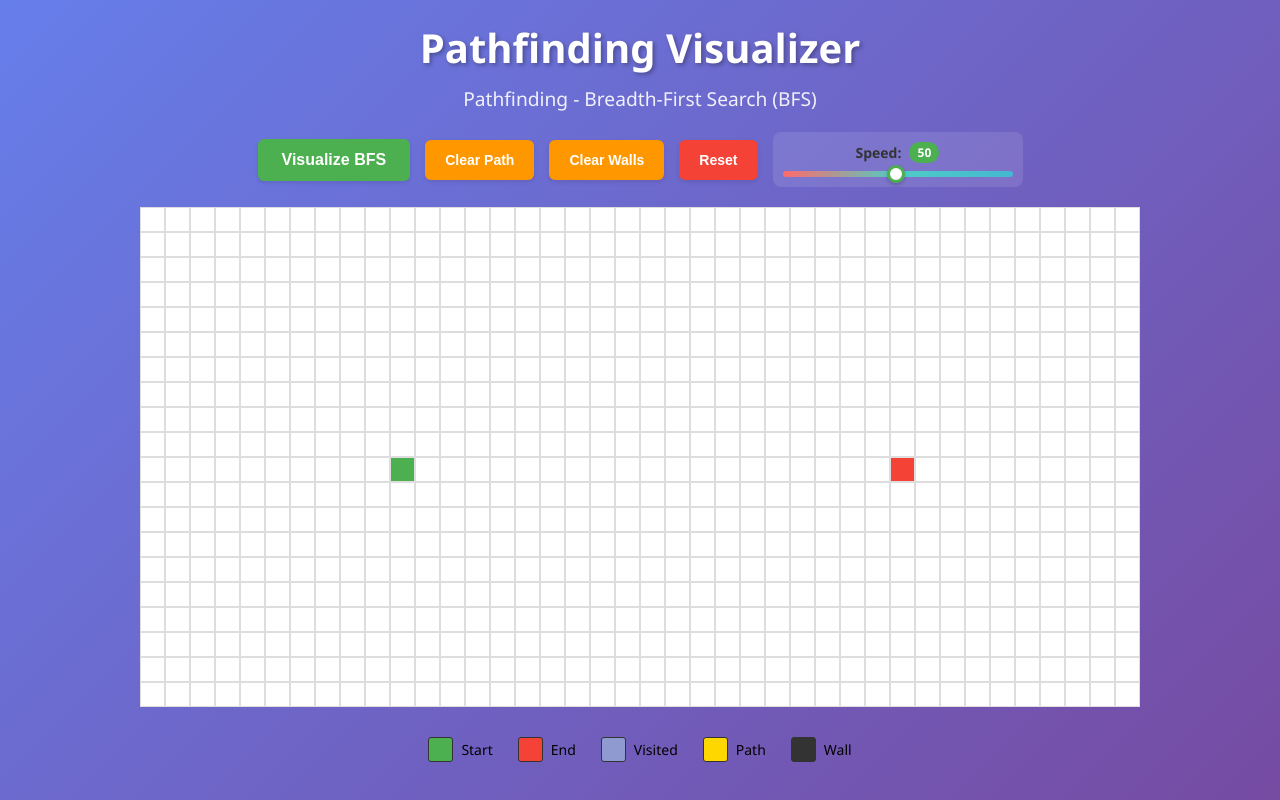
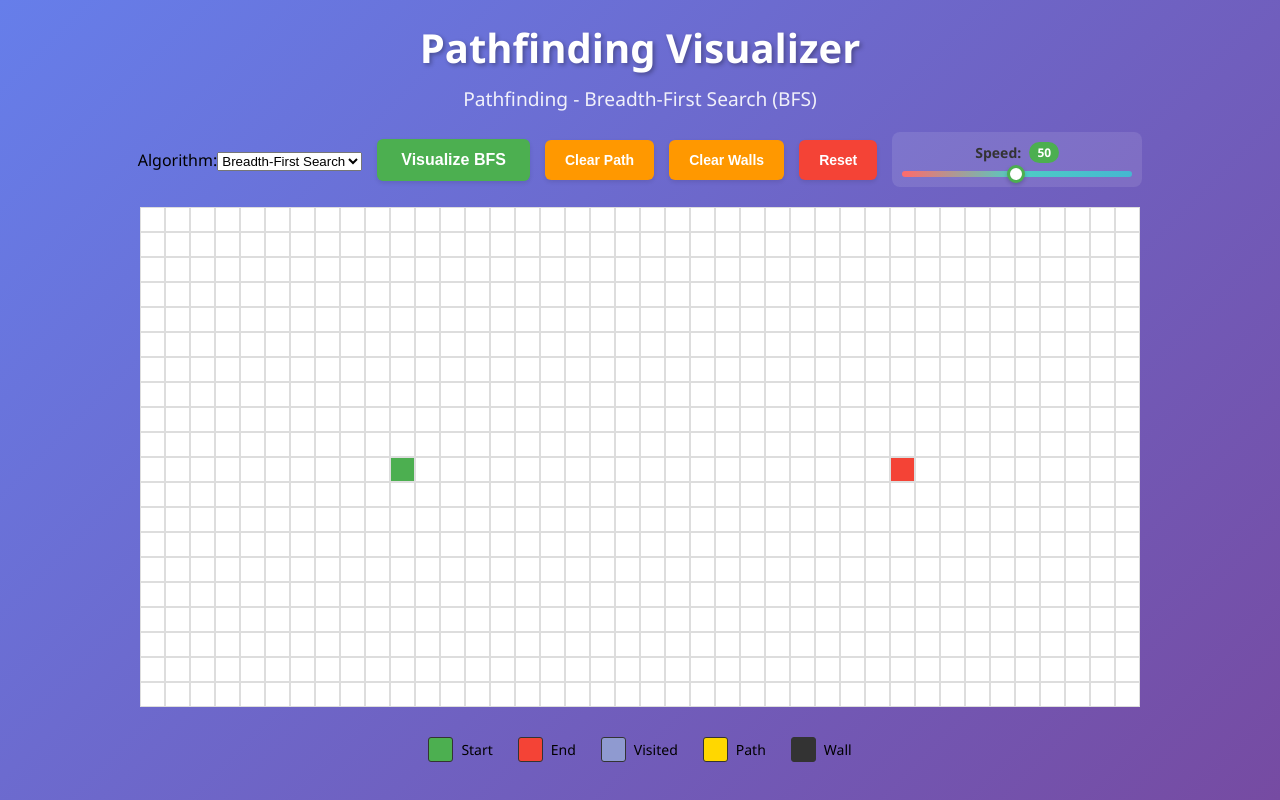
Before and after one commit to sagrvma/algorithm-visualizer, a React app: page / in a window 1280 px wide. Built offline with nearby package versions, Linux system fonts and the light colour scheme; the HTML template or start-up script is replaced by a standard one.

Commit message:
added option to select either of the 2 algorithms

```diff
--- a/src/features/pathfinding/PathfindingVisualizer.tsx
+++ b/src/features/pathfinding/PathfindingVisualizer.tsx
@@ -4,6 +4,7 @@ import createInitialGrid, { END_NODE, START_NODE } from "./utils/gridHelpers";
 import { bfs, getShortestPath } from "./algorithms/bfs";
 import Grid from "./components/Grid";
 import "./PathfindingVisualizer.css";
+import { dijkstra } from "./algorithms/dijkstra";
 
 const PathFindingVisualizer = () => {
   //STATE MANAGEMENT
@@ -11,6 +12,13 @@ const PathFindingVisualizer = () => {
   const [isMousePressed, setIsMousePressed] = useState<boolean>(false); //Used for click-and-drag wall drawing functionality
   const [isVisualizing, setIsVisualizing] = useState<boolean>(false); //To prevent user from drawing walls or starting another animation while the visualization animation is already running
   const [speed, setSpeed] = useState<number>(50);
+  const [algorithm, setAlgorithm] = useState<"BFS" | "DIJKSTRA">("BFS");
+
+  //ALGORITHM CHANGE HANDLER
+  const handleAlgorithmChange = (e: React.ChangeEvent<HTMLSelectElement>) => {
+    const selectedAlgorithm = e.target.value as "BFS" | "DIJKSTRA";
+    setAlgorithm(selectedAlgorithm);
+  };
 
   //SPEED CHANGE HANDLER
   const handleSpeedChange = (e: React.ChangeEvent<HTMLInputElement>): void => {
@@ -79,7 +87,7 @@ const PathFindingVisualizer = () => {
 
   //VISUALIZATION LOGIC
 
-  const visualizeBFS = (): void => {
+  const visualizeAlgorithm = (): void => {
     if (isVisualizing) {
       return;
     }
@@ -102,7 +110,13 @@ const PathFindingVisualizer = () => {
     const startTile = gridCopy[START_NODE.row][START_NODE.col];
     const endTile = gridCopy[END_NODE.row][END_NODE.col];
 
-    const visitedTiles = bfs(gridCopy, startTile, endTile);
+    let visitedTiles: TileType[] = [];
+
+    if (algorithm === "BFS") {
+      visitedTiles = bfs(gridCopy, startTile, endTile);
+    } else if (algorithm === "DIJKSTRA") {
+      visitedTiles = dijkstra(gridCopy, startTile, endTile);
+    }
 
     const shortestPath = getShortestPath(endTile);
 
@@ -219,7 +233,19 @@ const PathFindingVisualizer = () => {
     //adding mouseUp handler here so it works even if the mouse pointer leaves the grid
     <div className="visualizerWrapper" onMouseUp={handleMouseUp}>
       <div className="controls">
-        <button onClick={visualizeBFS} disabled={isVisualizing}>
+        <div className="algorithm-selector">
+          <label htmlFor="algorithm-select">Algorithm:</label>
+          <select
+            id="algorithm-select"
+            value={algorithm}
+            onChange={handleAlgorithmChange}
+            disabled={isVisualizing}
+          >
+            <option value="BFS">Breadth-First Search</option>
+            <option value="DIJKSTRA">Dijkstra's Algorithm</option>
+          </select>
+        </div>
+        <button onClick={visualizeAlgorithm} disabled={isVisualizing}>
           Visualize BFS
         </button>
         <button
```
